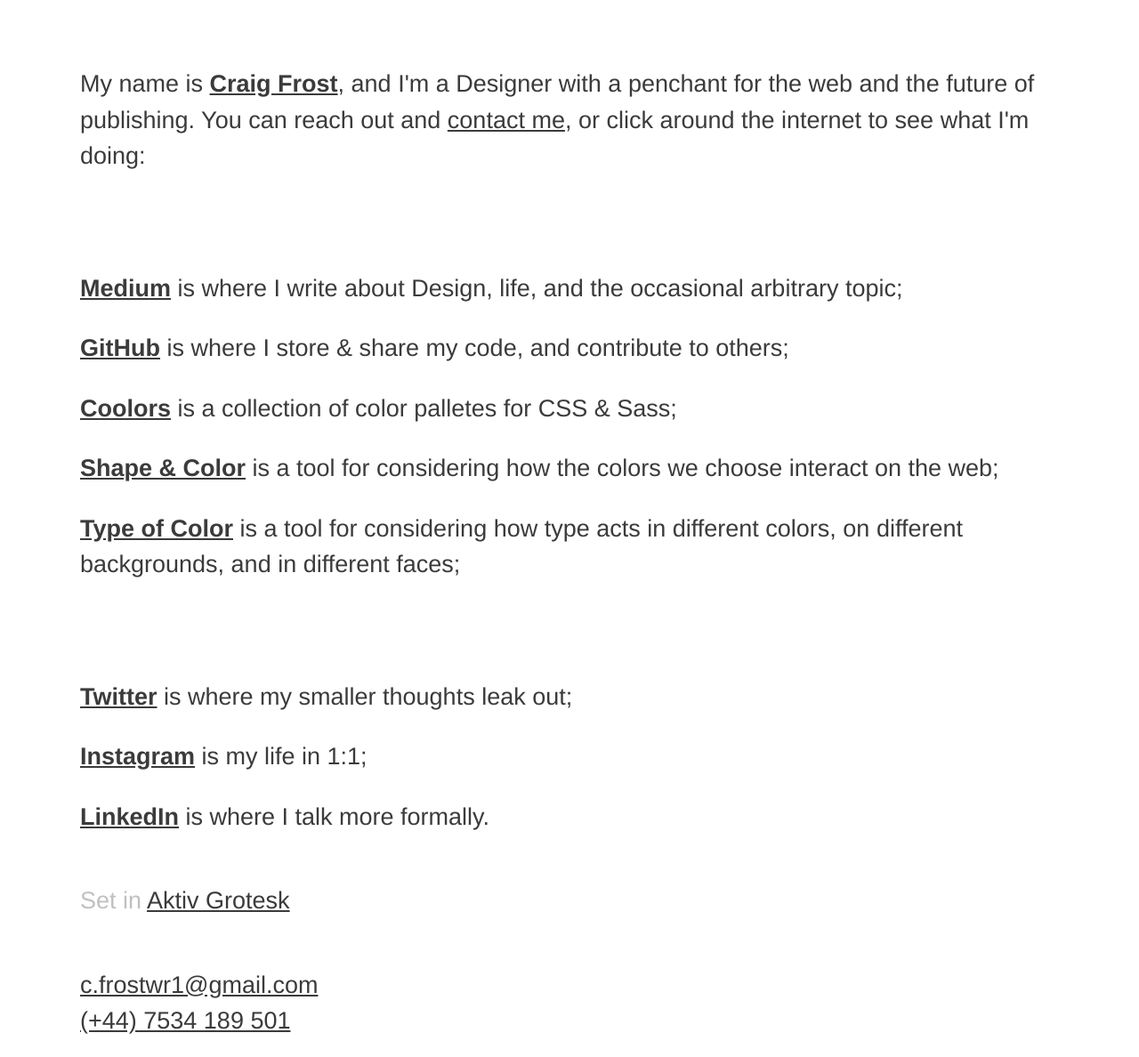
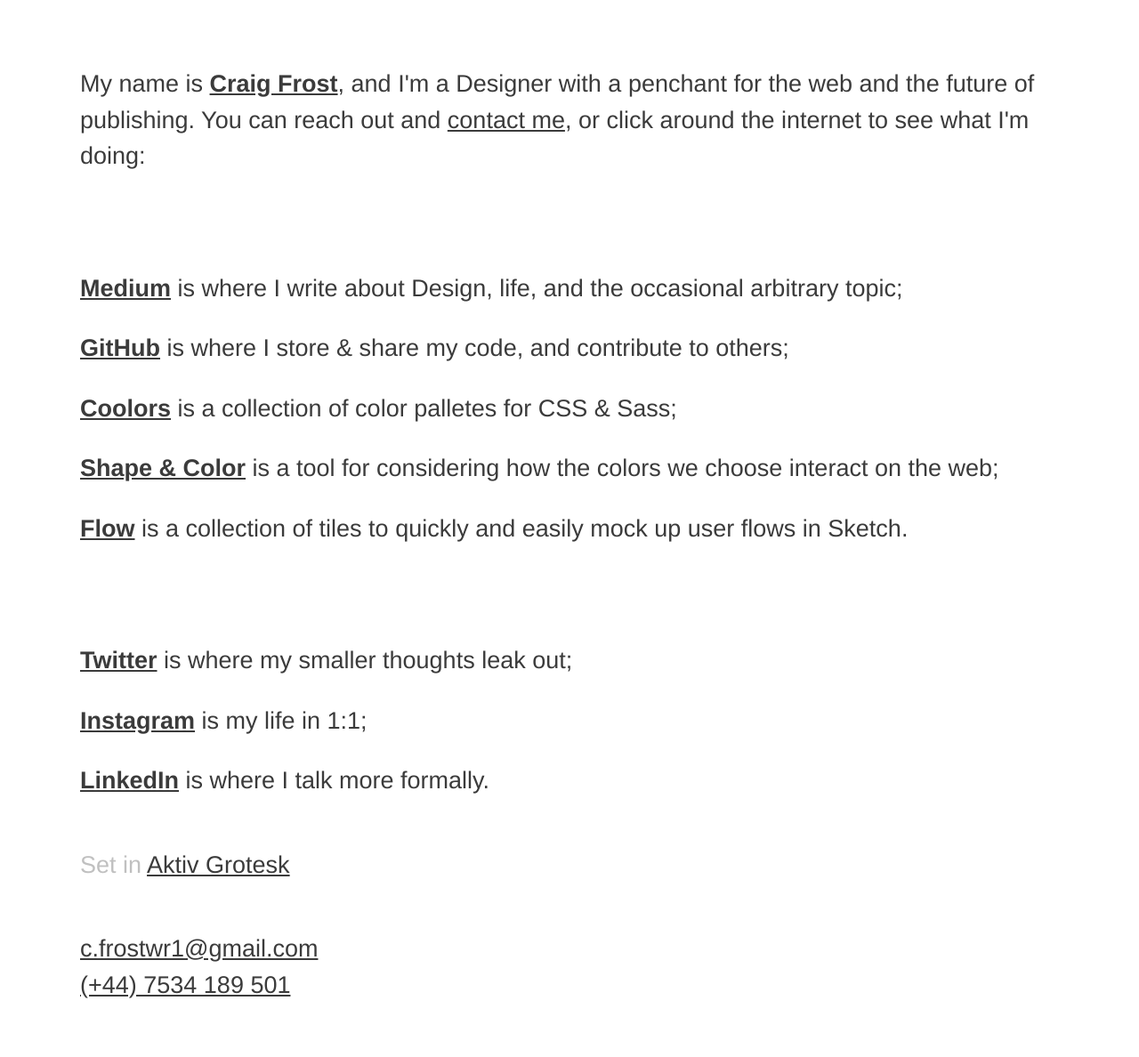
Before and after one commit to craigthomasfrost/cfdesigner.github.io, a Jekyll site: the page built from index.html, in a window 1280 px wide. Shown: the whole page at 89% size. Built offline with Jekyll 4.4.1, drawn with Linux system fonts in a browser that asks for light colours; after the commit the page ends 1147 px from its top, so only the background shows below that.

Commit message:
Add link.

```diff
--- a/index.html
+++ b/index.html
@@ -27,7 +27,7 @@
 
                     <p class="description--portfolio">
 
-                    <a href="https://medium.com/@CF_Designer" class="link--portfolio">Medium</a> is where I write about Design, life, and the occasional arbitrary topic;
+                    <a href="https://medium.com/@CF_Designer" target="_blank" class="link--portfolio">Medium</a> is where I write about Design, life, and the occasional arbitrary topic;
 
                     </p>
 
@@ -37,7 +37,7 @@
 
                     <p class="description--portfolio">
 
-                    <a href="https://github.com/cfdesigner" class="link--portfolio">GitHub</a> is where I store &amp; share my code, and contribute to others;
+                    <a href="https://github.com/cfdesigner" target="_blank" class="link--portfolio">GitHub</a> is where I store &amp; share my code, and contribute to others;
 
                     </p>
 
@@ -47,7 +47,7 @@
 
                     <p class="description--portfolio">
 
-                    <a href="http://craigfro.st/coolors/" class="link--portfolio">Coolors</a> is a collection of color palletes for CSS &amp; Sass;
+                    <a href="http://craigfro.st/coolors/" target="_blank" class="link--portfolio">Coolors</a> is a collection of color palletes for CSS &amp; Sass;
 
                     </p>
 
@@ -57,7 +57,7 @@
 
                     <p class="description--portfolio">
 
-                    <a href="http://craigfro.st/shapeandcolor/" class="link--portfolio">Shape &amp; Color</a> is a tool for considering how the colors we choose interact on the web;
+                    <a href="http://craigfro.st/shapeandcolor/" target="_blank" class="link--portfolio">Shape &amp; Color</a> is a tool for considering how the colors we choose interact on the web;
 
                     </p>
 
@@ -67,7 +67,7 @@
 
                     <p class="description--portfolio">
 
-                    <a href="/" class="link--portfolio">Type of Color</a> is a tool for considering how type acts in different colors, on different backgrounds, and in different faces;
+                    <a href="http://craigfro.st/flow/" target="_blank" class="link--portfolio">Flow</a> is a collection of tiles to quickly and easily mock up user flows in Sketch.
 
                     </p>
 
@@ -81,7 +81,7 @@
 
                     <p class="description--social">
 
-                    <a href="https://twitter.com/_ctfd_uk" class="link--social">Twitter</a> is where my smaller thoughts leak out;
+                    <a href="https://twitter.com/_ctfd_uk" target="_blank" class="link--social">Twitter</a> is where my smaller thoughts leak out;
 
                     </p>
 
@@ -91,7 +91,7 @@
 
                     <p class="description--social">
 
-                    <a href="http://instagram.com/_ctfd" class="link--social">Instagram</a> is my life in 1:1;
+                    <a href="http://instagram.com/_ctfd" target="_blank" class="link--social">Instagram</a> is my life in 1:1;
 
                     </p>
 
@@ -101,7 +101,7 @@
 
                     <p class="description--social">
 
-                    <a href="http://uk.linkedin.com/in/craigtfrost" class="link--social">LinkedIn</a> is where I talk more formally.
+                    <a href="http://uk.linkedin.com/in/craigtfrost" target="_blank" class="link--social">LinkedIn</a> is where I talk more formally.
 
                     </p>
 
@@ -113,7 +113,7 @@
 
         <footer class="wrap footer--primary">
 
-           <p class="colophon">Set in <a href="https://typekit.com/fonts/aktiv-grotesk-std">Aktiv Grotesk</a></p>
+           <p class="colophon">Set in <a href="https://typekit.com/fonts/aktiv-grotesk-std" target="_blank">Aktiv Grotesk</a></p>
 
             <ul class="ul--contact">
 
```
